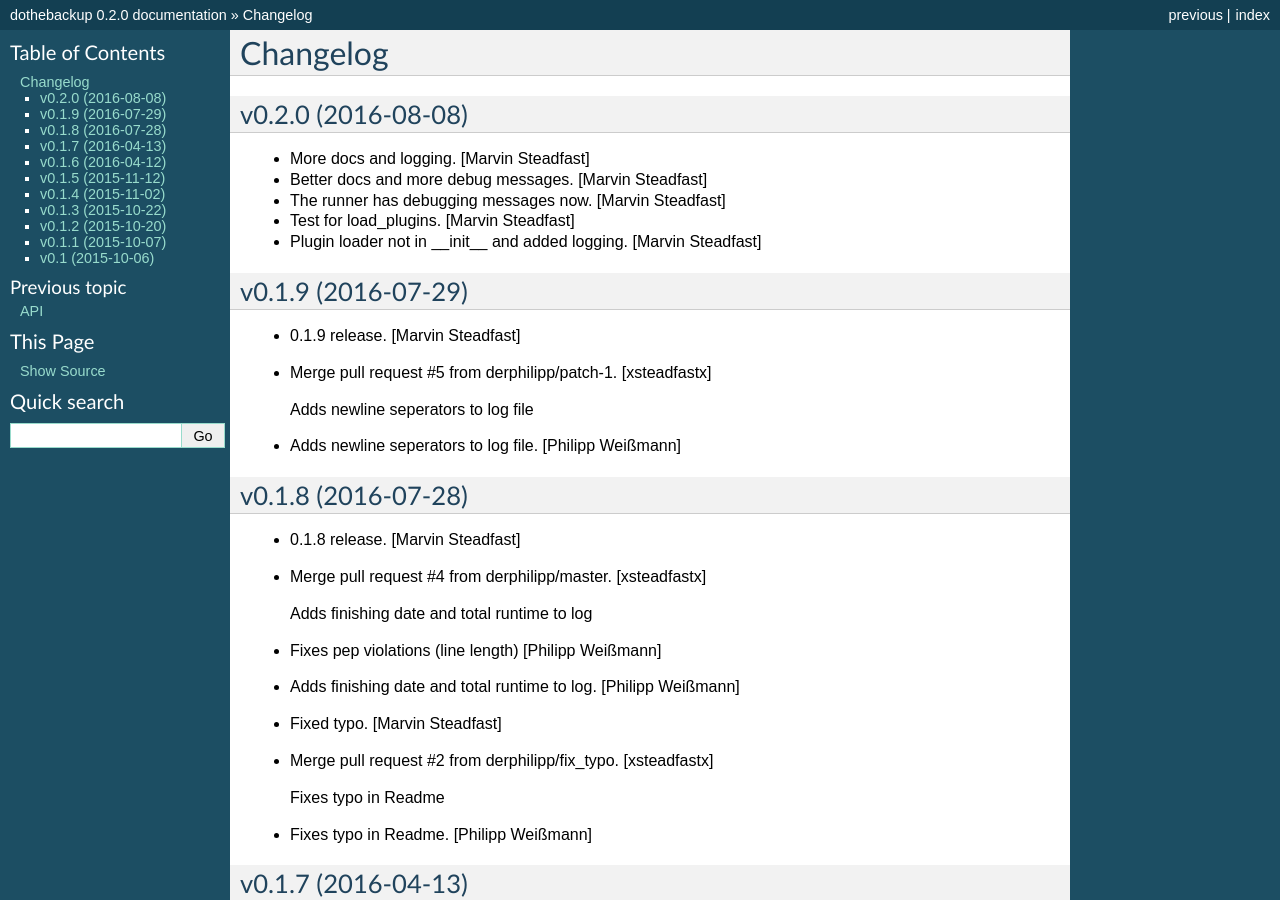
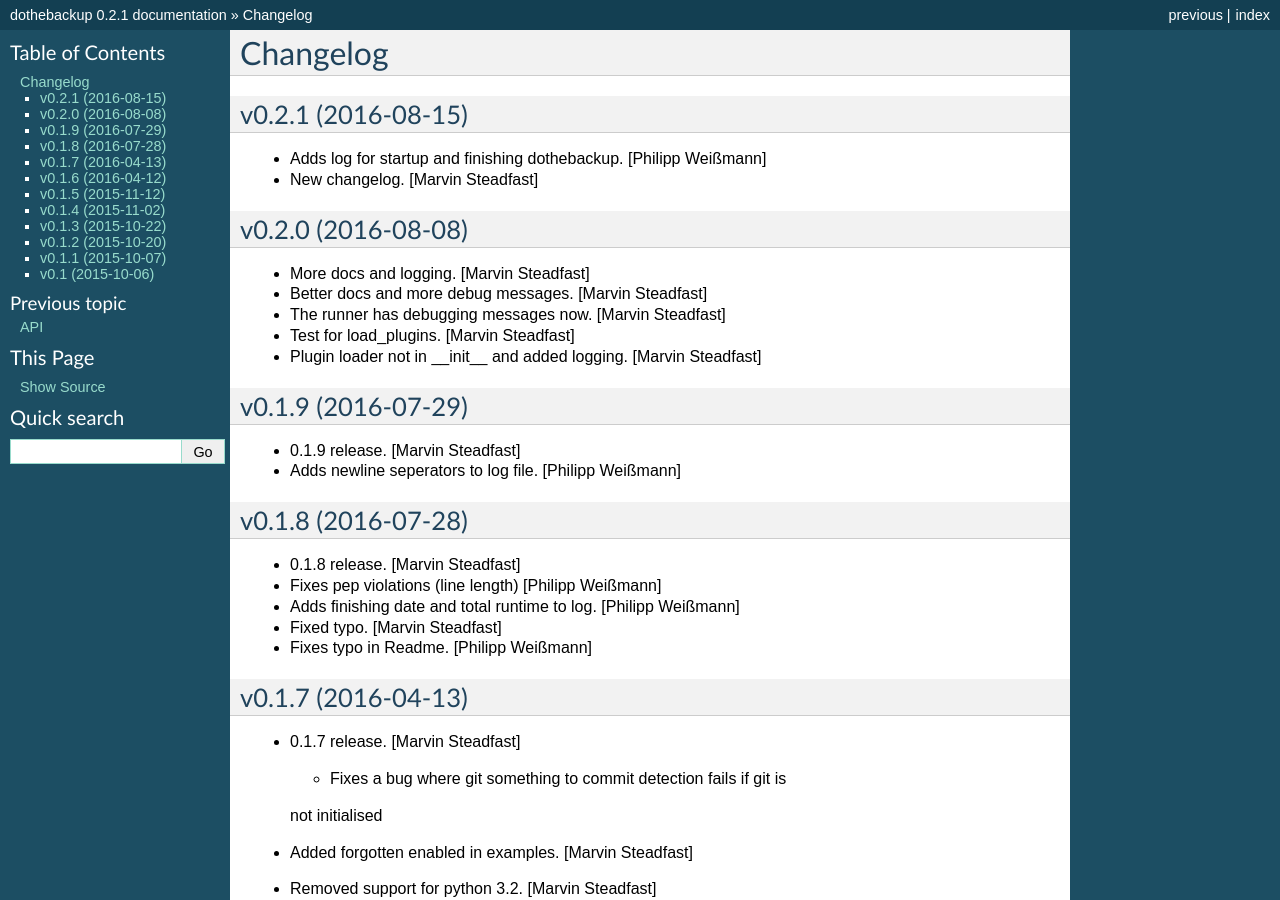
Before and after one commit to xsteadfastx/DoTheBackup, a Sphinx documentation site: the page built from docs/changelog.rst, in a window 1280 px wide and 900 px high. Built offline with Sphinx 7.4.7, drawn with Linux system fonts in a browser that asks for light colours; some of the changed text lies outside the part shown.

Commit message:
v0.2.1 release !minor

```diff
--- a/docs/changelog.rst
+++ b/docs/changelog.rst
@@ -1,5 +1,12 @@
 Changelog
 =========
+
+v0.2.1 (2016-08-15)
+-------------------
+
+- Adds log for startup and finishing dothebackup. [Philipp Weißmann]
+
+- New changelog. [Marvin Steadfast]
 
 v0.2.0 (2016-08-08)
 -------------------
@@ -19,10 +26,6 @@ v0.1.9 (2016-07-29)
 
 - 0.1.9 release. [Marvin Steadfast]
 
-- Merge pull request #5 from derphilipp/patch-1. [xsteadfastx]
-
-  Adds newline seperators to log file
-
 - Adds newline seperators to log file. [Philipp Weißmann]
 
 v0.1.8 (2016-07-28)
@@ -30,19 +33,11 @@ v0.1.8 (2016-07-28)
 
 - 0.1.8 release. [Marvin Steadfast]
 
-- Merge pull request #4 from derphilipp/master. [xsteadfastx]
-
-  Adds finishing date and total runtime to log
-
 - Fixes pep violations (line length) [Philipp Weißmann]
 
 - Adds finishing date and total runtime to log. [Philipp Weißmann]
 
 - Fixed typo. [Marvin Steadfast]
-
-- Merge pull request #2 from derphilipp/fix_typo. [xsteadfastx]
-
-  Fixes typo in Readme
 
 - Fixes typo in Readme. [Philipp Weißmann]
 
@@ -150,11 +145,6 @@ v0.1 (2015-10-06)
   is a plugin that returns a list if commands that get executed. Right now
   only the rsync plugin is there.
 
-- Merge pull request #1 from derphilipp/feature/rsync_week.
-  [xsteadfastx]
-
-  Adds option to keep backups for a week (additional to a month)
-
 - Adds option to keep backups for a week (additional to a month)
   [Philipp Weißmann]
 
--- a/setup.py
+++ b/setup.py
@@ -10,7 +10,7 @@ def _read(fn):
 
 setup(
     name='dothebackup',
-    version='0.2.0',
+    version='0.2.1',
     description='backup tool with plugins',
     author='Marvin Steadfast',
     author_email='marvin@xsteadfastx.org',
```
Also changed, not shown: 2 other files.
